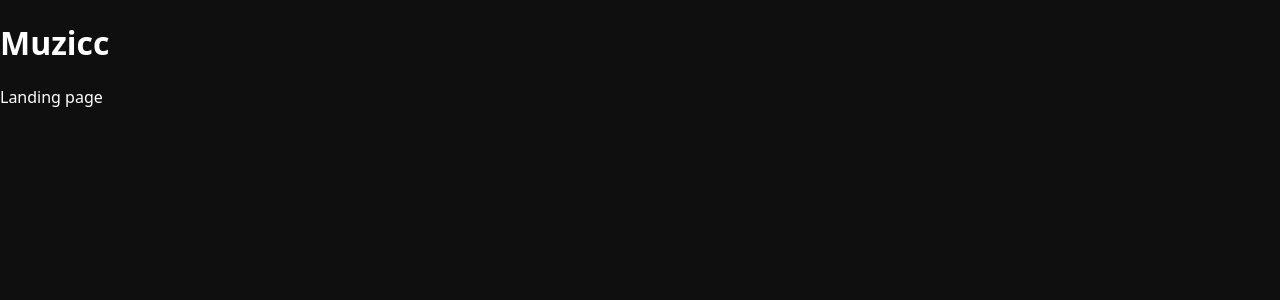
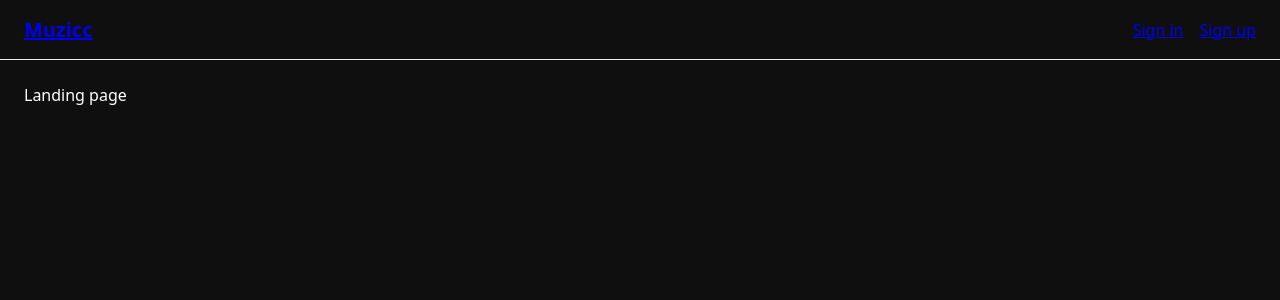
Before and after one commit to taipham2710/Muzicc, a React app in the folder frontend/: page / in a window 1280 px wide. Shown: the top 300 px of the page. Built offline with nearby package versions, Linux system fonts and the light colour scheme; the HTML template or start-up script is replaced by a standard one.

Commit message:
feat(frontend): add public layout with header and outlet

```diff
--- a/frontend/src/layouts/PublicLayout.tsx
+++ b/frontend/src/layouts/PublicLayout.tsx
@@ -1,13 +1,32 @@
-import { Outlet } from "react-router-dom";
+import { Link, Outlet } from "react-router-dom";
 
 export default function PublicLayout() {
   return (
-    <div>
-      <header>
-        <h1>Muzicc</h1>
+    <div className="min-h-screen flex flex-col">
+      {/* Header */}
+      <header
+        style={{
+          display: "flex",
+          justifyContent: "space-between",
+          alignItems: "center",
+          padding: "16px 24px",
+          borderBottom: "1px solid #eee",
+        }}
+      >
+        {/* Left: App name */}
+        <Link to="/" style={{ fontSize: 20, fontWeight: 600 }}>
+          Muzicc
+        </Link>
+
+        {/* Right: Auth actions */}
+        <div style={{ display: "flex", gap: 16 }}>
+          <Link to="/login">Sign in</Link>
+          <Link to="/register">Sign up</Link>
+        </div>
       </header>
 
-      <main>
+      {/* Page content */}
+      <main style={{ flex: 1, padding: 24 }}>
         <Outlet />
       </main>
     </div>
```
